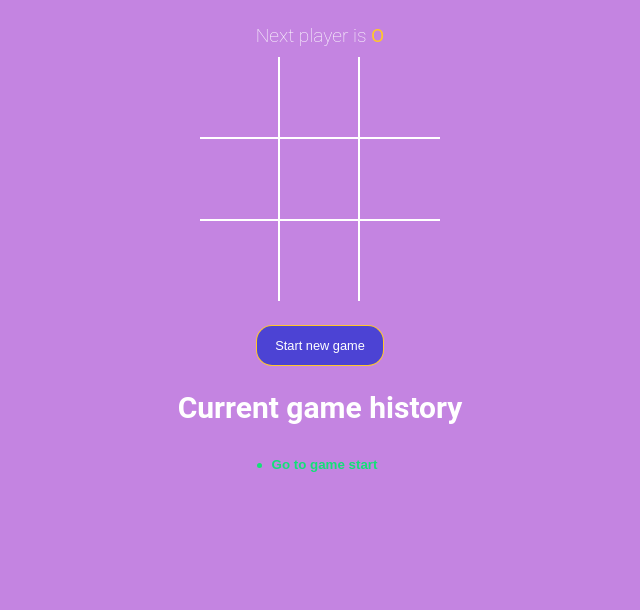
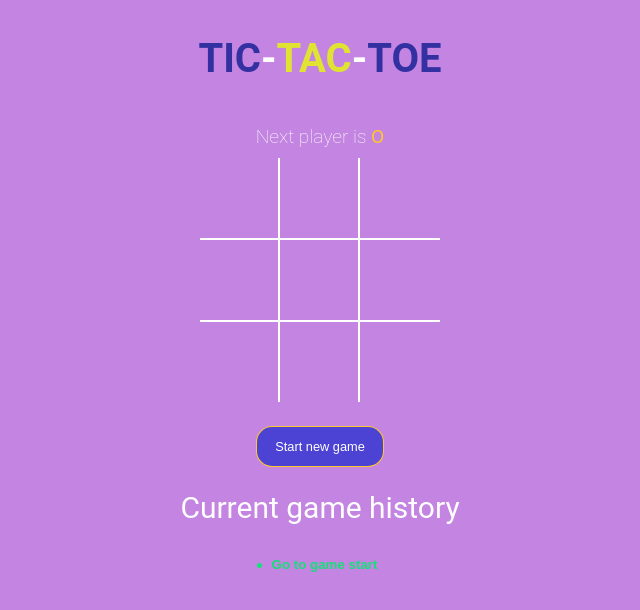
Before and after one commit to shxran11/Tic-tac-toe, a React (Vite) app: page / in a window 1280 px wide. Shown: the top 610 px of the page, without its empty margins (320-960 px from the left). Built offline with nearby package versions, Linux system fonts and the light colour scheme.

Commit message:
Added title and fonts

```diff
--- a/src/App.jsx
+++ b/src/App.jsx
@@ -61,6 +61,11 @@ function App() {
 
   return (
     <div className="app">
+      <h1>
+        <span className="text-blue">TIC</span>-
+        <span className="text-yellow">TAC</span>-
+        <span className="text-blue">TOE</span>
+      </h1>
       <StatusMessage winner={winner} gamingBoard={gamingBoard} />
       <Board
         squares={gamingBoard.squares}
@@ -75,7 +80,13 @@ function App() {
       >
         Start new game
       </button>
-      <h2>Current game history</h2>
+      <h2
+        style={{
+          fontWeight: 'normal',
+        }}
+      >
+        Current game history
+      </h2>
       <History history={history} moveTo={moveTo} currentMove={currentMove} />
     </div>
   );
--- a/src/styles.scss
+++ b/src/styles.scss
@@ -36,6 +36,10 @@ button {
 
 .text-yellow {
   color: #e1e333;
+}
+
+.text-blue {
+  color: #3331a2;
 }
 
 .history-wrapper {
```
